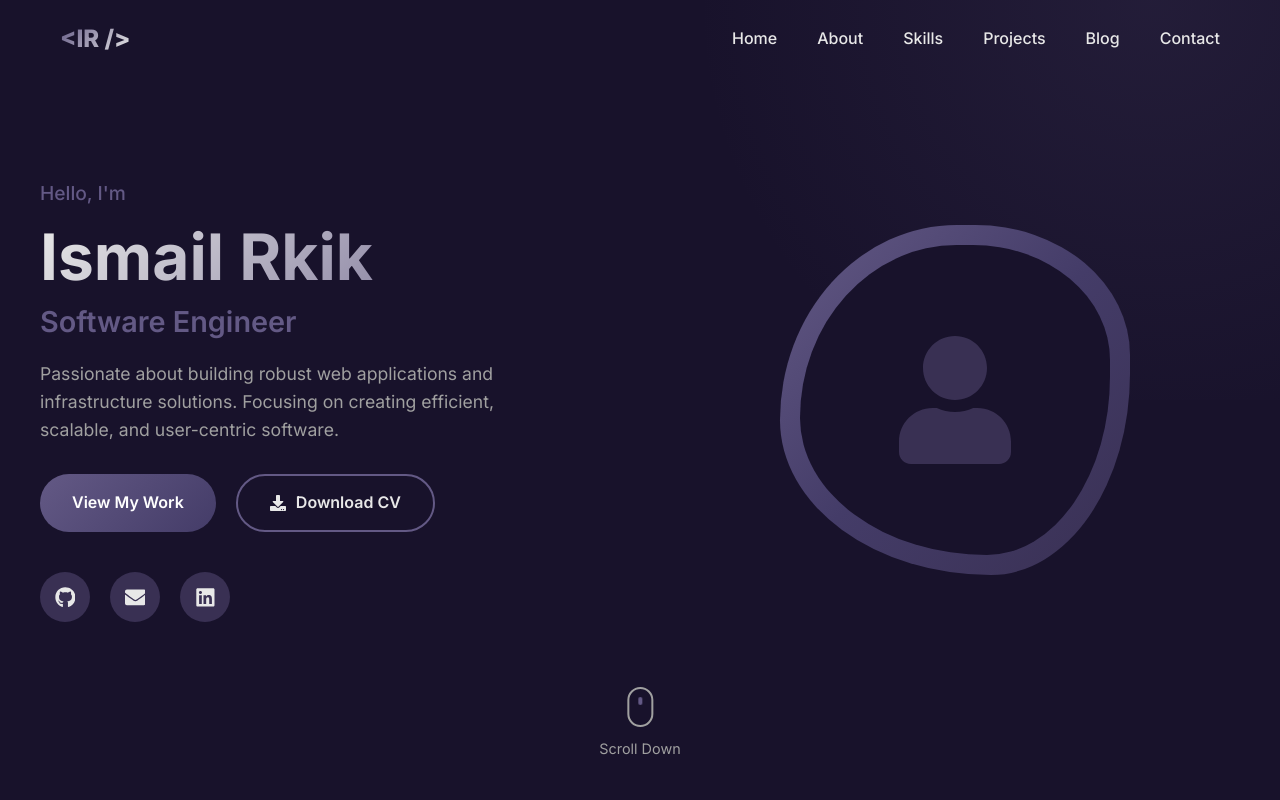
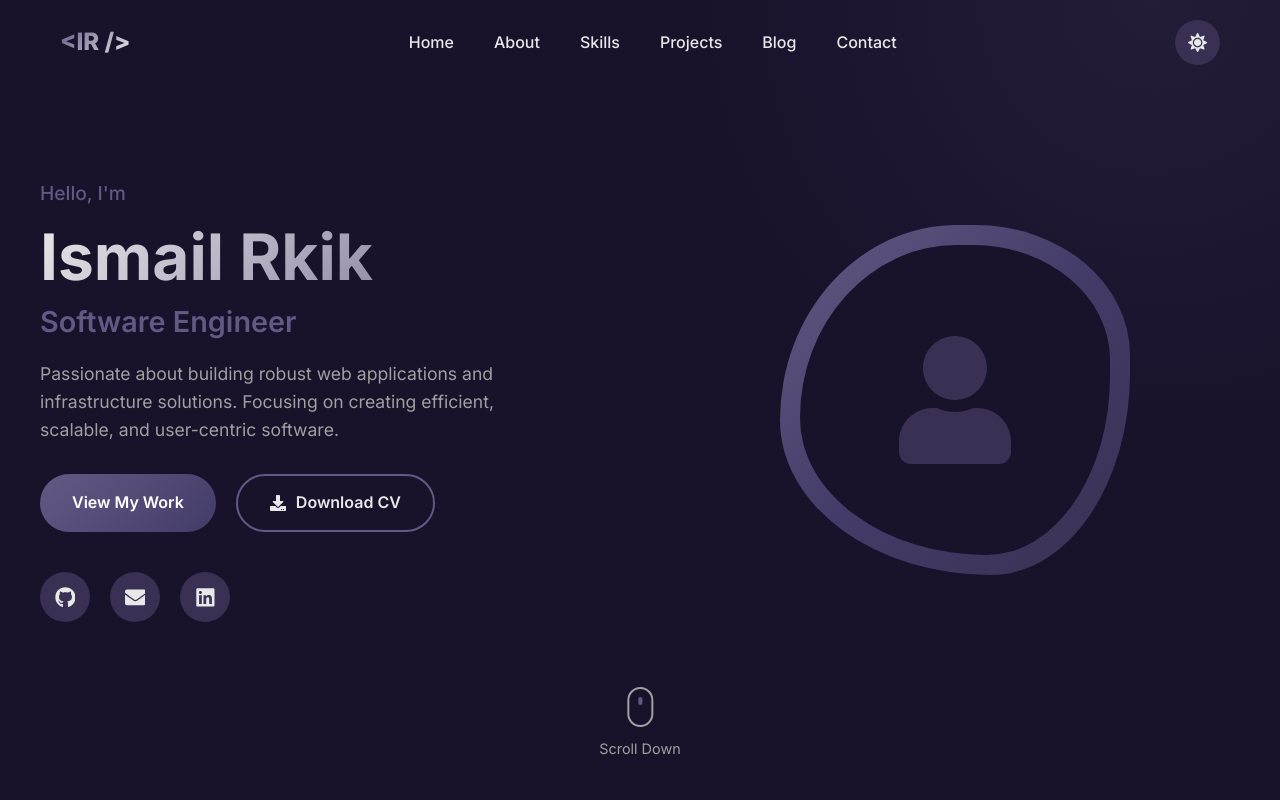
Before and after one commit to i61mail/portfolio, a React (Vite) app: page / in a window 1280 px wide. Shown: the top 800 px of the page. Built offline with nearby package versions, Linux system fonts and the light colour scheme.

Commit message:
add light mode

```diff
--- a/index.html
+++ b/index.html
@@ -8,6 +8,13 @@
     <link rel="preconnect" href="https://fonts.googleapis.com">
     <link rel="preconnect" href="https://fonts.gstatic.com" crossorigin>
     <link href="https://fonts.googleapis.com/css2?family=Inter:wght@300;400;500;600;700;800&display=swap" rel="stylesheet">
+    <script>
+      // Set theme immediately to prevent flash
+      (function() {
+        const theme = localStorage.getItem('theme') || 'dark';
+        document.documentElement.setAttribute('data-theme', theme);
+      })();
+    </script>
   </head>
   <body>
     <div id="root"></div>
--- a/src/App.jsx
+++ b/src/App.jsx
@@ -12,6 +12,10 @@ import './App.css'
 
 function App() {
   const [scrolled, setScrolled] = useState(false)
+  const [theme, setTheme] = useState(() => {
+    const savedTheme = localStorage.getItem('theme')
+    return savedTheme || 'dark'
+  })
 
   useEffect(() => {
     const handleScroll = () => {
@@ -22,9 +26,18 @@ function App() {
     return () => window.removeEventListener('scroll', handleScroll)
   }, [])
 
+  useEffect(() => {
+    document.documentElement.setAttribute('data-theme', theme)
+    localStorage.setItem('theme', theme)
+  }, [theme])
+
+  const toggleTheme = () => {
+    setTheme(prevTheme => prevTheme === 'dark' ? 'light' : 'dark')
+  }
+
   return (
     <div className="app">
-      <Navbar scrolled={scrolled} />
+      <Navbar scrolled={scrolled} theme={theme} toggleTheme={toggleTheme} />
       <Hero />
       <About />
       <Skills />
--- a/src/components/Navbar.css
+++ b/src/components/Navbar.css
@@ -9,7 +9,7 @@
 }
 
 .navbar.scrolled {
-  background: rgba(24, 18, 43, 0.95);
+  background: var(--navbar-scrolled-bg);
   backdrop-filter: blur(20px);
   padding: 15px 0;
   box-shadow: var(--shadow-sm);
@@ -62,6 +62,26 @@
   width: 100%;
 }
 
+.theme-toggle {
+  background: var(--color-tertiary);
+  border: none;
+  width: 45px;
+  height: 45px;
+  border-radius: 50%;
+  display: flex;
+  align-items: center;
+  justify-content: center;
+  cursor: pointer;
+  font-size: 1.2rem;
+  color: var(--color-text);
+  transition: var(--transition);
+}
+
+.theme-toggle:hover {
+  background: var(--color-primary);
+  transform: rotate(15deg);
+}
+
 .hamburger {
   display: none;
   font-size: 1.5rem;
@@ -92,4 +112,8 @@
   .hamburger {
     display: block;
   }
+
+  .theme-toggle {
+    margin-right: 15px;
+  }
 }
--- a/src/components/Navbar.jsx
+++ b/src/components/Navbar.jsx
@@ -1,5 +1,5 @@
 import { useState } from 'react'
-import { FaBars, FaTimes } from 'react-icons/fa'
+import { FaBars, FaTimes, FaMoon, FaSun } from 'react-icons/fa'
 import './Navbar.css'
 
 const navLinks = [
@@ -11,7 +11,7 @@ const navLinks = [
   { name: 'Contact', href: '#contact' },
 ]
 
-function Navbar({ scrolled }) {
+function Navbar({ scrolled, theme, toggleTheme }) {
   const [menuOpen, setMenuOpen] = useState(false)
 
   const handleLinkClick = (e, href) => {
@@ -48,6 +48,14 @@ function Navbar({ scrolled }) {
           ))}
         </ul>
 
+        <button
+          className="theme-toggle"
+          onClick={toggleTheme}
+          aria-label="Toggle theme"
+        >
+          {theme === 'dark' ? <FaSun /> : <FaMoon />}
+        </button>
+
         <div className="hamburger" onClick={() => setMenuOpen(!menuOpen)}>
           {menuOpen ? <FaTimes /> : <FaBars />}
         </div>
--- a/src/components/Projects.css
+++ b/src/components/Projects.css
@@ -10,7 +10,7 @@
 }
 
 .project-card {
-  background: var(--color-tertiary);
+  background: var(--card-bg);
   border-radius: var(--border-radius);
   overflow: hidden;
   transition: var(--transition);
--- a/src/components/Skills.css
+++ b/src/components/Skills.css
@@ -10,7 +10,7 @@
 }
 
 .skill-category {
-  background: var(--color-tertiary);
+  background: var(--card-bg);
   padding: 30px;
   border-radius: var(--border-radius);
   transition: var(--transition);
--- a/src/index.css
+++ b/src/index.css
@@ -8,6 +8,7 @@
   --color-text-muted: #A0A0A0;
   --color-white: #FFFFFF;
   --color-dark: #0F0A1E;
+  --card-bg: #393053;
 
   --font-family: 'Inter', sans-serif;
   --transition: all 0.3s ease;
@@ -15,6 +16,23 @@
   --border-radius-sm: 8px;
   --shadow: 0 10px 40px rgba(0, 0, 0, 0.3);
   --shadow-sm: 0 4px 20px rgba(0, 0, 0, 0.2);
+  --navbar-scrolled-bg: rgba(24, 18, 43, 0.95);
+}
+
+/* ===== Light Theme ===== */
+[data-theme='light'] {
+  --color-primary: #89A8B2;
+  --color-secondary: #B3C8CF;
+  --color-tertiary: #E5E1DA;
+  --color-background: #F1F0E8;
+  --color-text: #2d3748;
+  --color-text-muted: #4a5568;
+  --color-white: #FFFFFF;
+  --color-dark: #E5E1DA;
+  --card-bg: #E5E1DA;
+  --shadow: 0 10px 40px rgba(0, 0, 0, 0.08);
+  --shadow-sm: 0 4px 20px rgba(0, 0, 0, 0.05);
+  --navbar-scrolled-bg: rgba(241, 240, 232, 0.95);
 }
 
 /* ===== Reset & Base Styles ===== */
```
